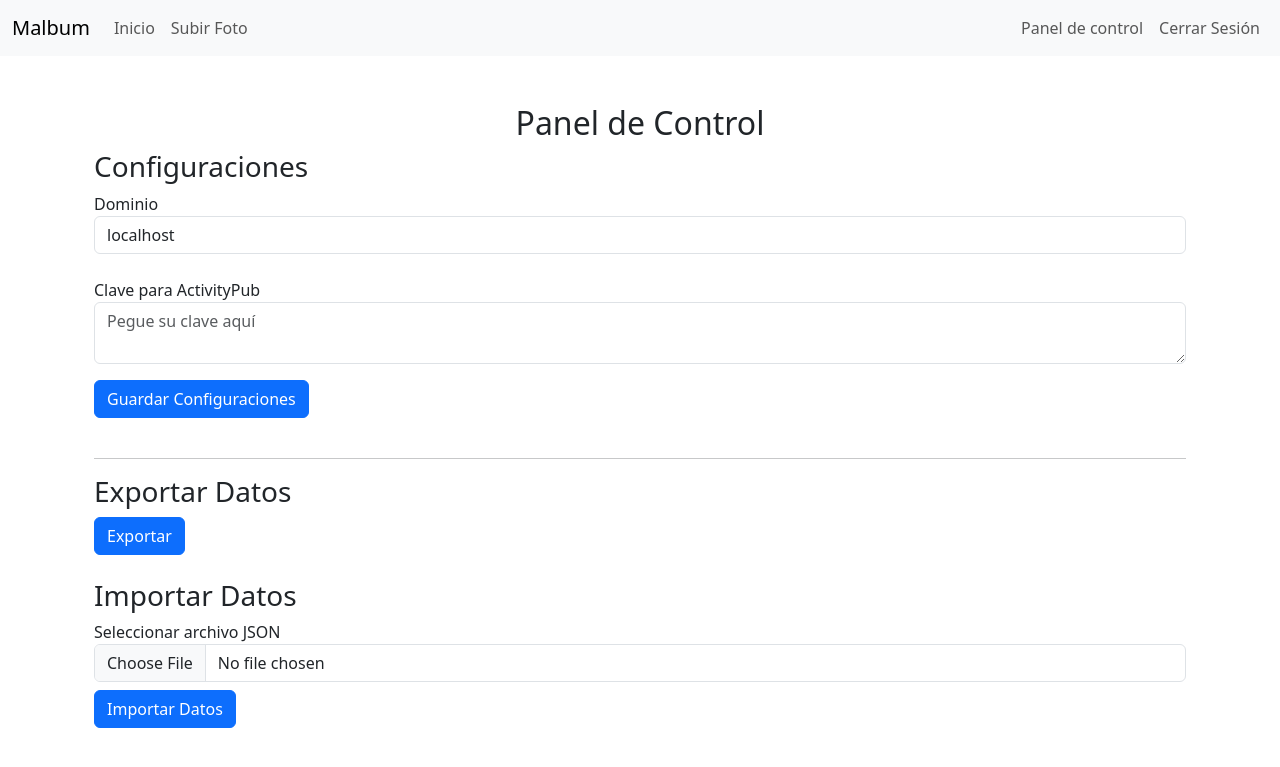
After one commit to jsdgdo/malbum, a Django app: page /control/ in a window 1280 px wide. The commit adds this page. Shown: the top 767 px of the page. Run offline with Django 5.2, Linux system fonts and the light colour scheme; a user stored in the database is signed in; some libraries are stand-ins or nearby versions.

Commit message:
Primeros pasos para panel de control

```diff
--- a/malbum/views.py
+++ b/malbum/views.py
@@ -149,4 +149,4 @@ def control(request):
 
       return JsonResponse({'success': True, 'message': 'Configuraciones actualizadas exitosamente.'})
 
-  return render(request, 'control_center.html')
+  return render(request, 'control.html')
--- a/templates/base.html
+++ b/templates/base.html
@@ -42,6 +42,11 @@
           </ul>
           <ul class="navbar-nav ms-auto">
             {% if user.is_authenticated %}
+            <li class="nav-item">
+              <a class="nav-link" href="{% url 'control' %}"
+                >Panel de control</a
+              >
+            </li>
             <li class="nav-item">
               <form
                 method="post"
--- /dev/null
+++ b/templates/control.html
@@ -0,0 +1,42 @@
+{% extends 'base.html' %}
+{% block title %}Panel de Control{% endblock %}
+
+{% block content %}
+<div class="container mt-5">
+    <h2 class="text-center">Panel de Control</h2>
+    <h3>Configuraciones</h3>
+    <form method="post">
+        {% csrf_token %}
+        <input type="hidden" name="update_settings" value="1">
+        <div class="form-group">
+            <label for="domain">Dominio</label>
+            <input type="text" id="domain" name="domain" class="form-control" placeholder="https://tu-dominio.com" value="{{ request.get_host }}">
+        </div>
+        <br>
+        <div class="form-group">
+            <label for="activity_pub_key">Clave para ActivityPub</label>
+            <textarea id="activity_pub_key" name="activity_pub_key" class="form-control" placeholder="Pegue su clave aquí"></textarea>
+        </div>
+        <button type="submit" class="btn btn-primary mt-3">Guardar Configuraciones</button>
+    </form>
+    <br>
+    <hr>
+    <h3>Exportar Datos</h3>
+    <form method="post">
+        {% csrf_token %}
+        <input type="hidden" name="export_data" value="1">
+        <button type="submit" class="btn btn-primary">Exportar</button>
+    </form>
+    <br>
+    <h3>Importar Datos</h3>
+    <form method="post" enctype="multipart/form-data">
+        {% csrf_token %}
+        <div class="form-group">
+            <label for="data_file">Seleccionar archivo JSON</label>
+            <input type="file" id="data_file" name="data_file" class="form-control">
+        </div>
+        <input type="hidden" name="import_data" value="1">
+        <button type="submit" class="btn btn-primary mt-2">Importar Datos</button>
+    </form>
+</div>
+{% endblock %}
```
Also changed, not shown: 1 other file.
